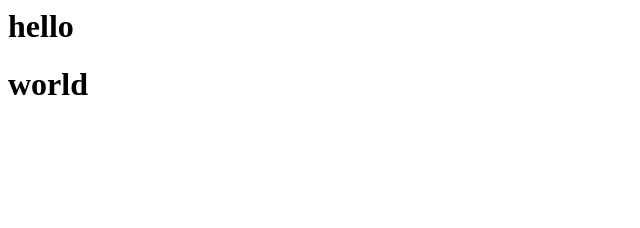
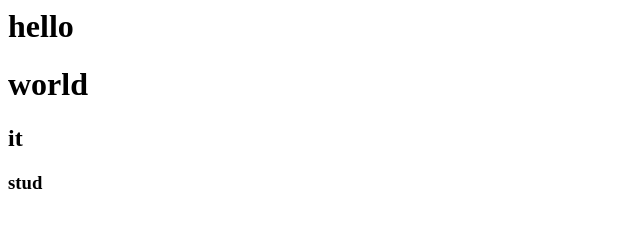
Before and after one commit to balasachin/test123, a plain HTML site: page index.html in a window 1280 px wide. Shown: the full height of the page, 0-640 px from the left. Drawn offline with Linux system fonts and the light colour scheme.

Commit message:
Second Commit

```diff
--- a/index.html
+++ b/index.html
@@ -2,5 +2,7 @@
 	<body>
 		<h1>hello</h1>
 		<h1>world</h1>
+		<h2>it</h2>
+		<h3>stud</h3>
 	</body>
 </html>
```
